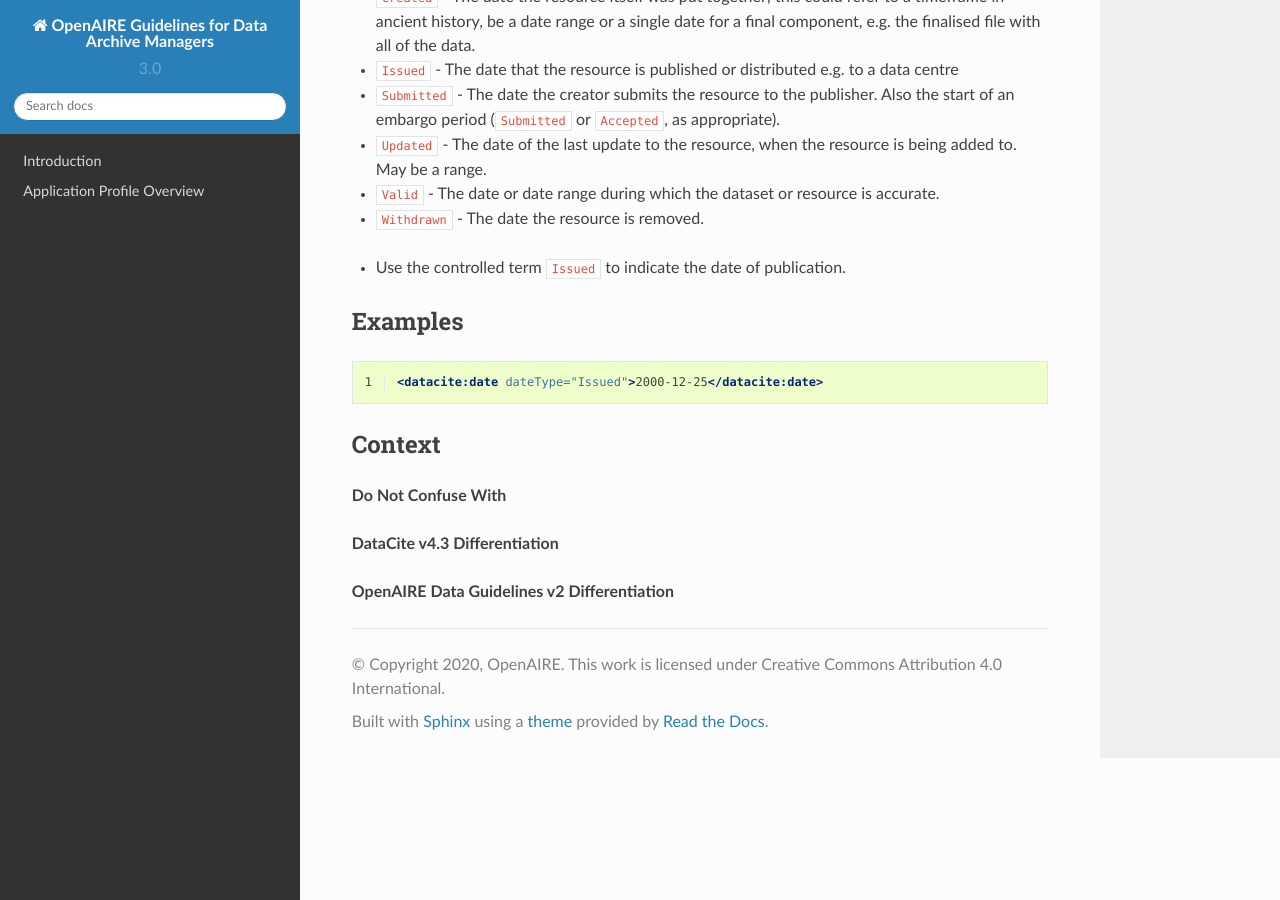
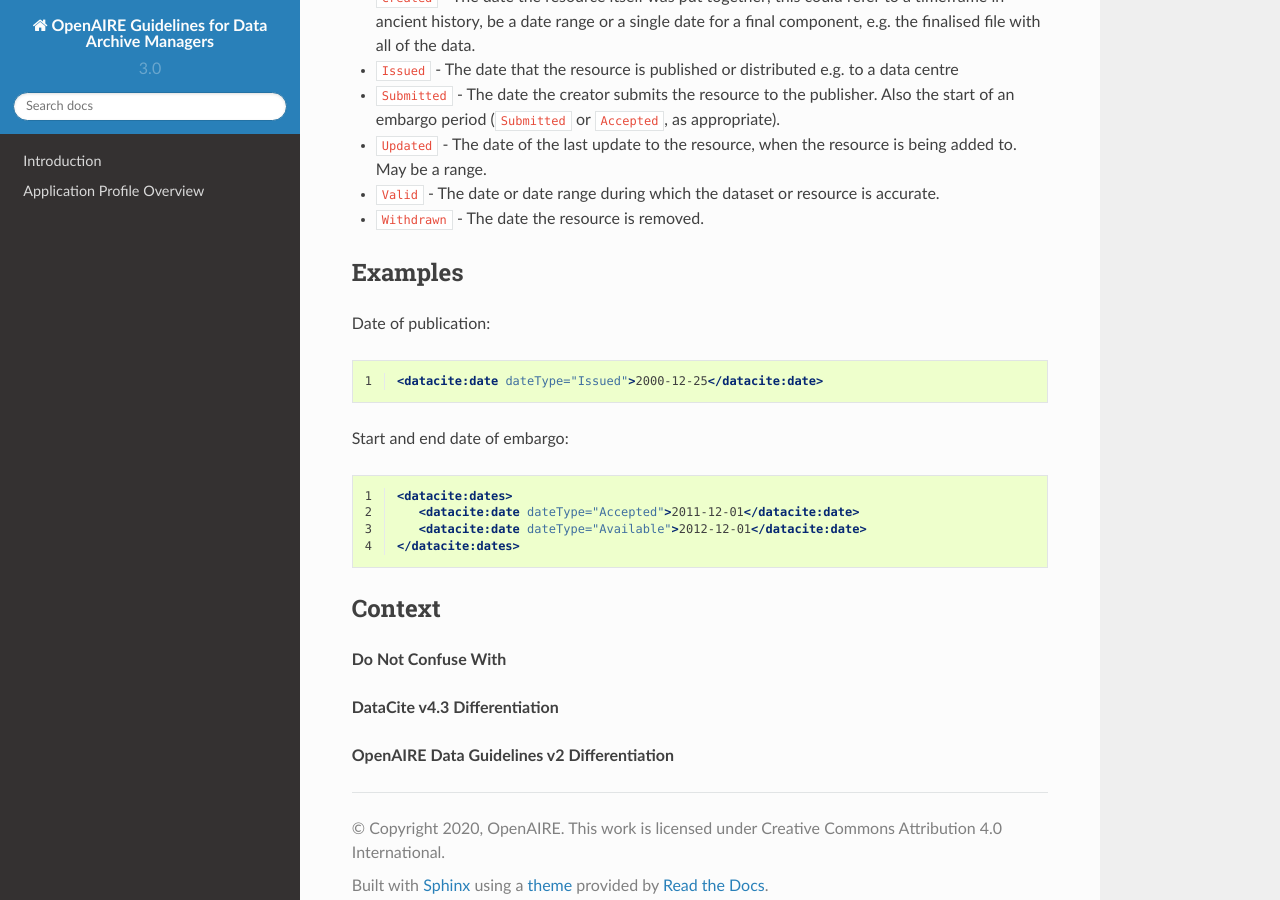
Before and after one commit to openaire/guidelines-data-archives, a Sphinx documentation site: the page built from docs/field_date.rst, in a window 1280 px wide and 900 px high, scrolled down 1376 px. Built offline with Sphinx 7.4.7 and the Read the Docs theme 2.0.0, drawn with Linux system fonts in a browser that asks for light colours; a script that is not in the unit is left out.

Commit message:
Update field_date.rst

```diff
--- a/docs/field_date.rst
+++ b/docs/field_date.rst
@@ -47,15 +47,25 @@ The type of date.
 
 .. include:: vocabularies/datetype.rst
 
-* Use the controlled term ``Issued`` to indicate the date of publication.
-
 Examples
 ----------------
+
+Date of publication:
 
 .. code-block:: xml
    :linenos:
 
    <datacite:date dateType="Issued">2000-12-25</datacite:date>
+
+Start and end date of embargo:
+
+.. code-block:: xml
+   :linenos:
+
+   <datacite:dates>
+      <datacite:date dateType="Accepted">2011-12-01</datacite:date>
+      <datacite:date dateType="Available">2012-12-01</datacite:date>
+   </datacite:dates>
 
 .. _DRIVER Guidelines v2 element date: https://wiki.surfnet.nl/display/DRIVERguidelines/Date
 .. _DataCite MetadataKernel: http://schema.datacite.org/meta/kernel-4.3/
```
